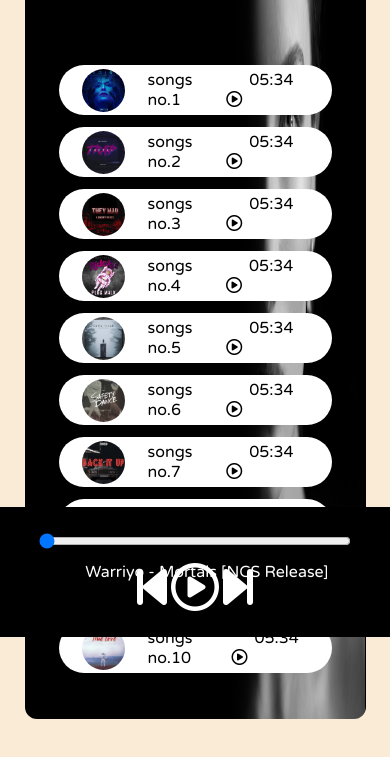
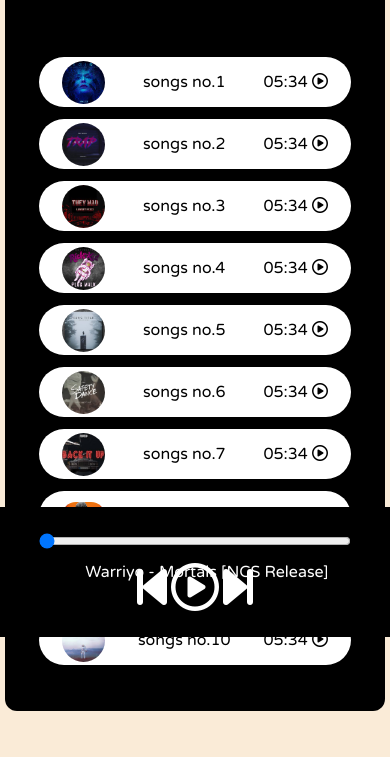
Before and after one commit to Sunilkhinchi/song-site, a plain HTML site: page index.html in a window 390 px wide. Shown: the part 207-964 px from the top of the page. Drawn offline with Linux system fonts and the light colour scheme.

Commit message:
add same changes

```diff
--- a/index.html
+++ b/index.html
@@ -4,7 +4,7 @@
         <meta charset="UTF-8">
         <meta http-equiv="X-UA-Compatible" content="IE=edge">
         <meta name="viewport" content="width=device-width, initial-scale=1.0">
-        <title>Spotify - Your favourite music is here</title>
+        <title>Spotify Clone</title>
         <link rel="stylesheet" href="style.css">
         </head>
 <body>
--- a/style.css
+++ b/style.css
@@ -122,4 +122,18 @@ nav ul li{
     /* body {
       background-color: red;
     } */
+
+    .container {
+        background-image: unset;
+        margin: 15px auto;
+        width: 80%;
+    }
   }
+
+  @media only screen and (max-width: 767px) {
+    span.songlistplay {
+        display: flex;
+        justify-content: center;
+        align-items: center;
+    }
+  }
```
Also changed, not shown: script.js (+39 -2 lines).
